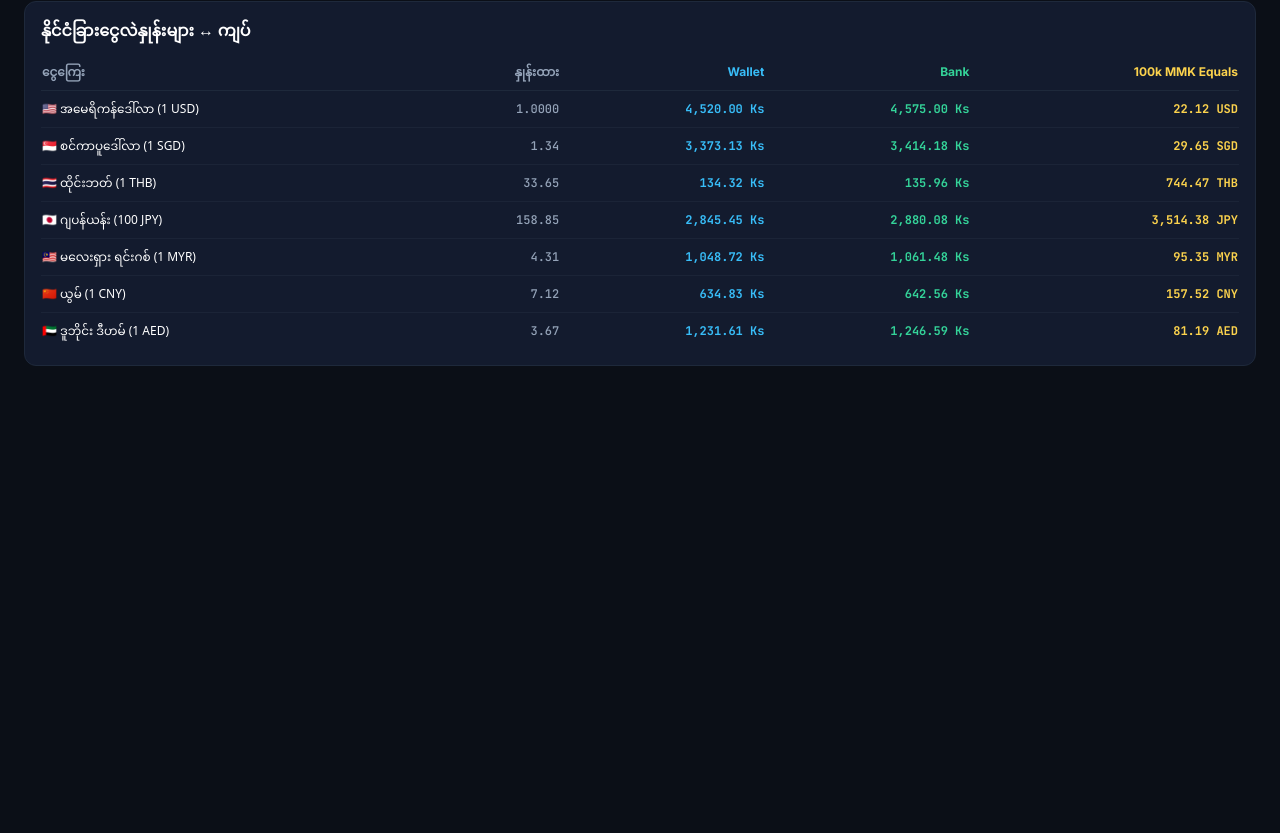
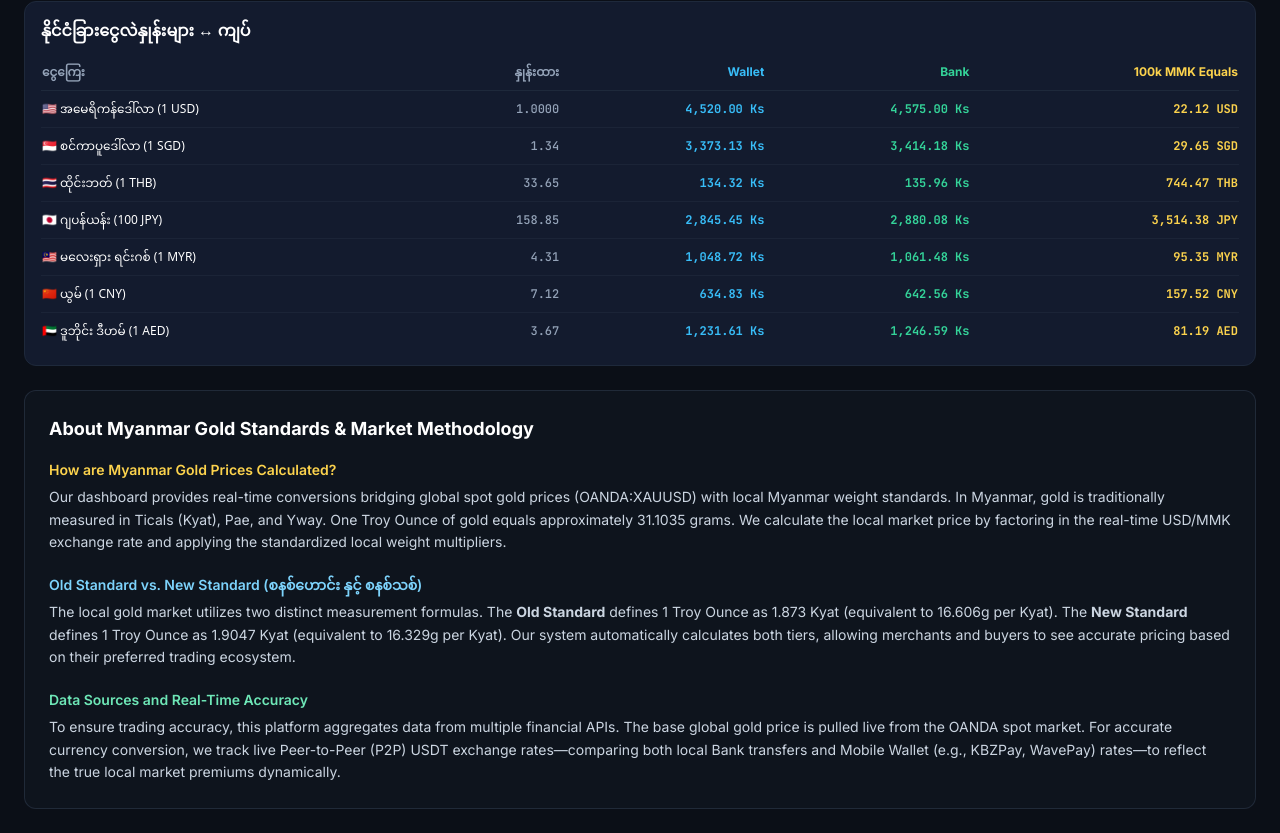
Before and after one commit to thoomdy-art/mmk-gold-terminal, a website: page index.html in a window 1280 px wide. Shown: the part 1450-2283 px from the top of the page. Before the commit the page ends 1840 px from the top, so only its background shows below. Drawn offline with nearby package versions, Linux system fonts and the light colour scheme; no server answers; a web font is replaced by a local one.

Commit message:
Update index.html

```diff
--- a/index.html
+++ b/index.html
@@ -345,6 +345,30 @@
         </div>
       </div>
     </section>
+
+    <!-- ROW 6: MARKET METHODOLOGY & FAQ (High Value Content for AdSense) -->
+<section class="grid grid-cols-1 gap-6 mb-4">
+  <div class="card p-5 sm:p-6 bg-slate-800/20 border border-slate-700/50">
+    <h3 id="faqTitle" class="font-bold text-white text-lg mb-4">About Myanmar Gold Standards & Market Methodology</h3>
+
+    <div class="space-y-5 text-sm text-slate-300 leading-relaxed">
+      <div>
+        <h4 class="font-semibold text-amber-300 mb-1">How are Myanmar Gold Prices Calculated?</h4>
+        <p>Our dashboard provides real-time conversions bridging global spot gold prices (OANDA:XAUUSD) with local Myanmar weight standards. In Myanmar, gold is traditionally measured in Ticals (Kyat), Pae, and Yway. One Troy Ounce of gold equals approximately 31.1035 grams. We calculate the local market price by factoring in the real-time USD/MMK exchange rate and applying the standardized local weight multipliers.</p>
+      </div>
+
+      <div>
+        <h4 class="font-semibold text-sky-300 mb-1">Old Standard vs. New Standard (စနစ်ဟောင်း နှင့် စနစ်သစ်)</h4>
+        <p>The local gold market utilizes two distinct measurement formulas. The <strong>Old Standard</strong> defines 1 Troy Ounce as 1.873 Kyat (equivalent to 16.606g per Kyat). The <strong>New Standard</strong> defines 1 Troy Ounce as 1.9047 Kyat (equivalent to 16.329g per Kyat). Our system automatically calculates both tiers, allowing merchants and buyers to see accurate pricing based on their preferred trading ecosystem.</p>
+      </div>
+
+      <div>
+        <h4 class="font-semibold text-emerald-300 mb-1">Data Sources and Real-Time Accuracy</h4>
+        <p>To ensure trading accuracy, this platform aggregates data from multiple financial APIs. The base global gold price is pulled live from the OANDA spot market. For accurate currency conversion, we track live Peer-to-Peer (P2P) USDT exchange rates—comparing both local Bank transfers and Mobile Wallet (e.g., KBZPay, WavePay) rates—to reflect the true local market premiums dynamically.</p>
+      </div>
+    </div>
+  </div>
+</section>
 
   </main>
 
```
